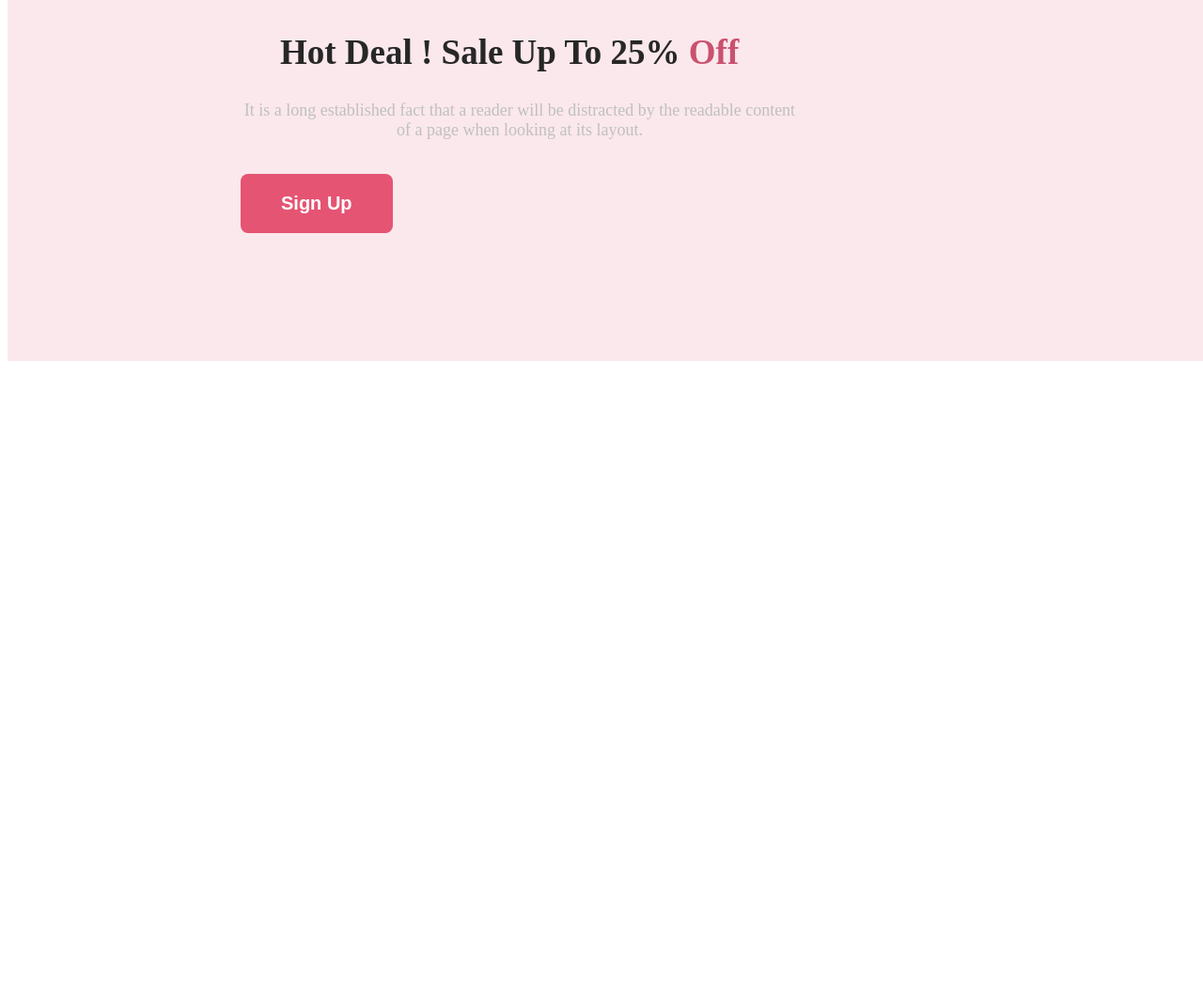
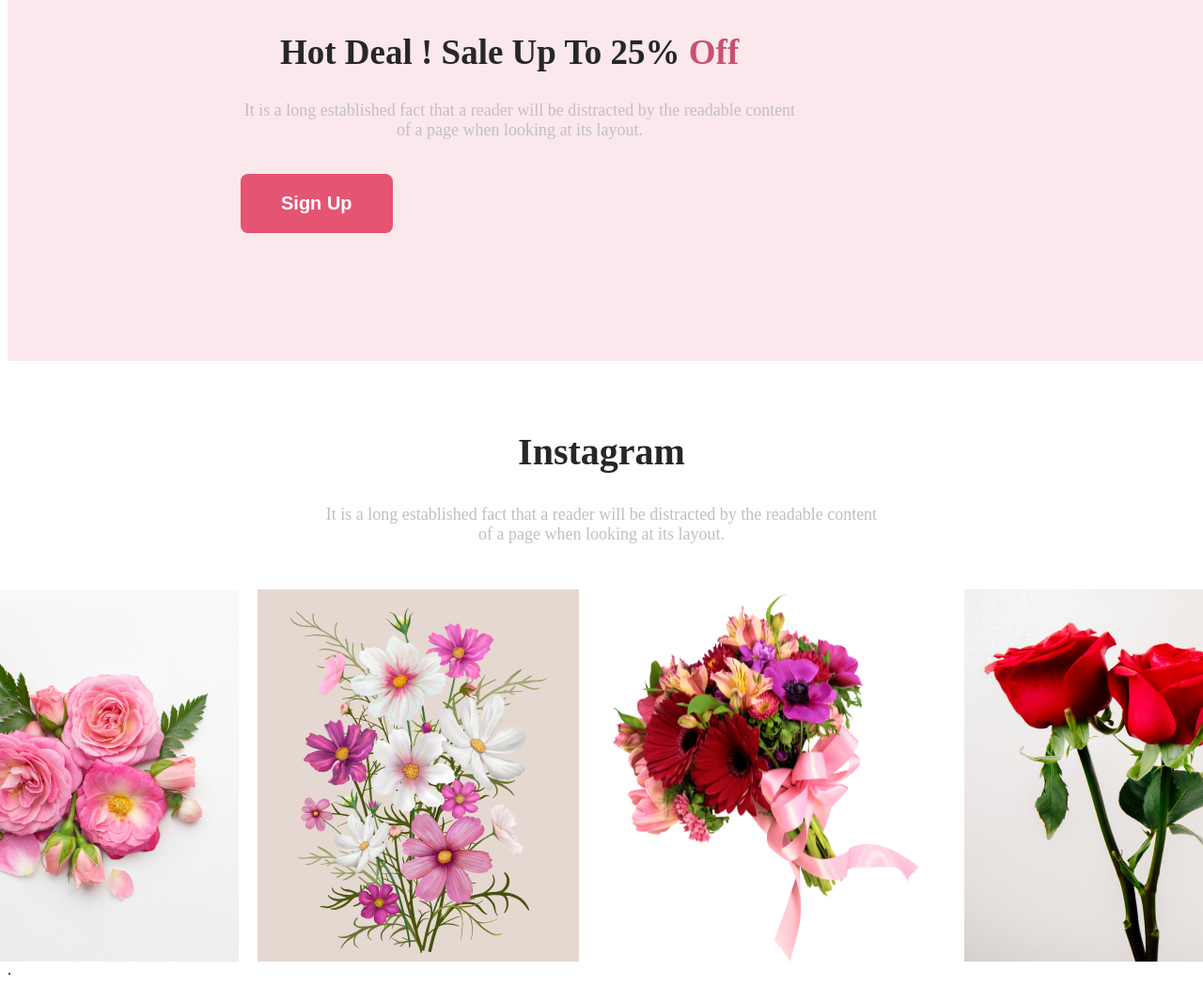
Before and after one commit to PriyoGhosh02/flower-shop--first-assignment-, a plain HTML site: page index.html in a window 1280 px wide. Shown: the part 1129-2178 px from the top of the page at 94% size. Before the commit the page ends 1533 px from the top, so only its background shows below. Drawn offline with Linux system fonts and the light colour scheme.

Commit message:
finished the instragram part

```diff
--- a/index.html
+++ b/index.html
@@ -45,7 +45,22 @@
             </div>
 
         </section>
-        <!--  -->
+        <!-- second part of main body Instagram -->
+        <section class="instagram_section">
+            <div class="instagram_info">
+               <div>
+                <h2 class="instagram_title">Instagram</h2>
+                <p class="instagram_describtion">It is a long established fact that a reader will be distracted by the readable content of a page when looking at its layout.</p>
+               </div>
+            </div>
+            <div class="instagram_all_pic">
+                <img src="./Flower Asset/Flower 01.png" alt="" class="Instagram_pic"><img src="./Flower Asset/Rectangle 4.png" alt="" class="Instagram_pic"><img src="./Flower Asset/pngwing 5.png" alt="" class="Instagram_pic"><img src="./Flower Asset/Rectangle 6.png" alt="" class="Instagram_pic">
+            </div>
+        </section>
+        <!-- last part of Get The Latest Deals -->
+        <section class="last_deals">
+            .
+        </section>
     </main>
     <footer>
 
--- a/style/style.css
+++ b/style/style.css
@@ -70,7 +70,8 @@
     padding-left: 40px;
     width: 550px;
 }
-.deal_info{
+
+.deal_info {
     padding-left: 100px;
 }
 
@@ -89,10 +90,42 @@
     display: flex;
     flex-direction: column;
     align-items: center;
-    padding: 100px 450px 100px ;
+    padding: 100px 450px 100px;
 }
-.btn_sign{
+
+.btn_sign {
     position: absolute;
     left: 20%;
+}
 
+/* Instagram section first part */
+.instagram_section {
+    padding-top: 40px;
 }
+
+.instagram_title {
+    color: #272727;
+    text-align: center;
+    font-size: 40px;
+    font-weight: 800;
+}
+
+.instagram_info{
+    display: flex;
+    justify-content: center;
+}
+.instagram_info div {
+    width: 590px;
+}
+
+.instagram_describtion {
+    color:silver;
+    text-align: center;
+    font-size: 18px;
+}
+.instagram_all_pic{
+    margin-top: 30px;
+    display: flex;
+    justify-content: center;
+    gap: 20px;
+}
```
